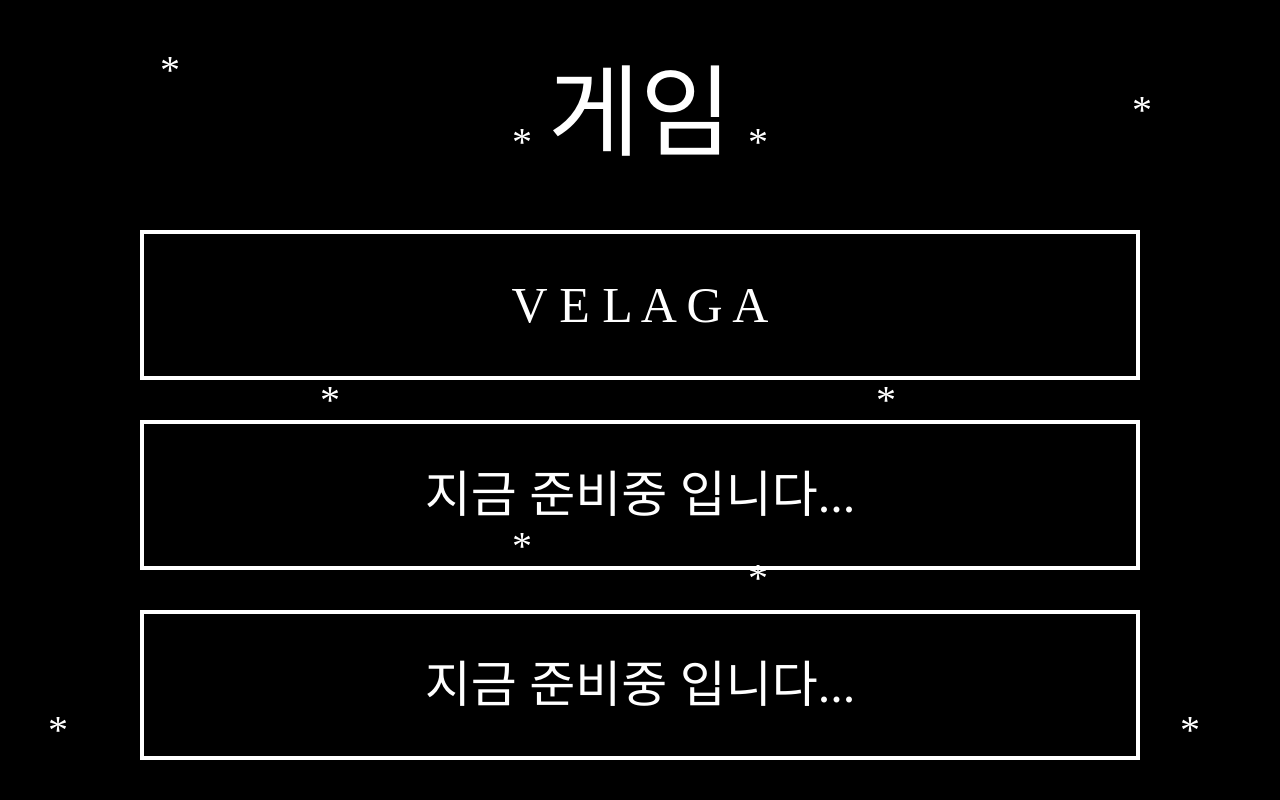
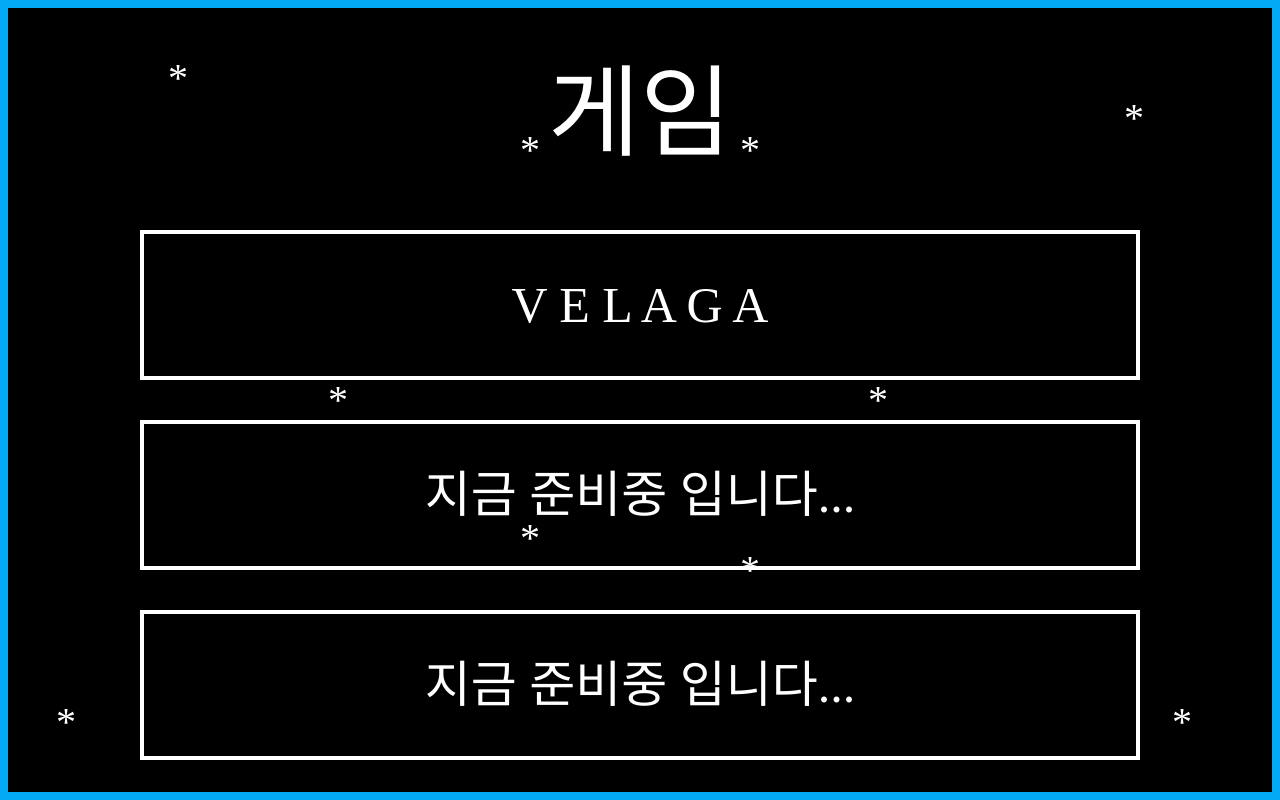
Before and after one commit to kevinkim910408/ReactGameHeaven, a Next.js app: page /gameList in a window 1280 px wide. Built offline with nearby package versions, Linux system fonts and the light colour scheme; a web font is replaced by a local one.

Commit message:
edit: gameList Border, Change Class Name to Wrapper

```diff
--- a/pages/gameList.tsx
+++ b/pages/gameList.tsx
@@ -4,7 +4,7 @@ import useRouteHandler from "hooks/useRouteHandler";
 const gameList = () => {
   const route = useRouteHandler();
   return (
-    <div className="flex flex-col items-center justify-center w-screen h-screen bg-black relative">
+    <div className="wrapper border-blue">
       <Stars />
       <span className="text-100 text-white">게임</span>
       <div
--- a/pages/gameover.tsx
+++ b/pages/gameover.tsx
@@ -5,7 +5,7 @@ import Image from "next/image";
 const gameover = (props: { img: string }) => {
   const route = useRouteHandler();
   return (
-    <div className="flex flex-col items-center justify-center w-screen h-screen bg-black relative">
+    <div className="wrapper">
       <Stars />
       <div>
         {props.img === "velaga" ? (
```
